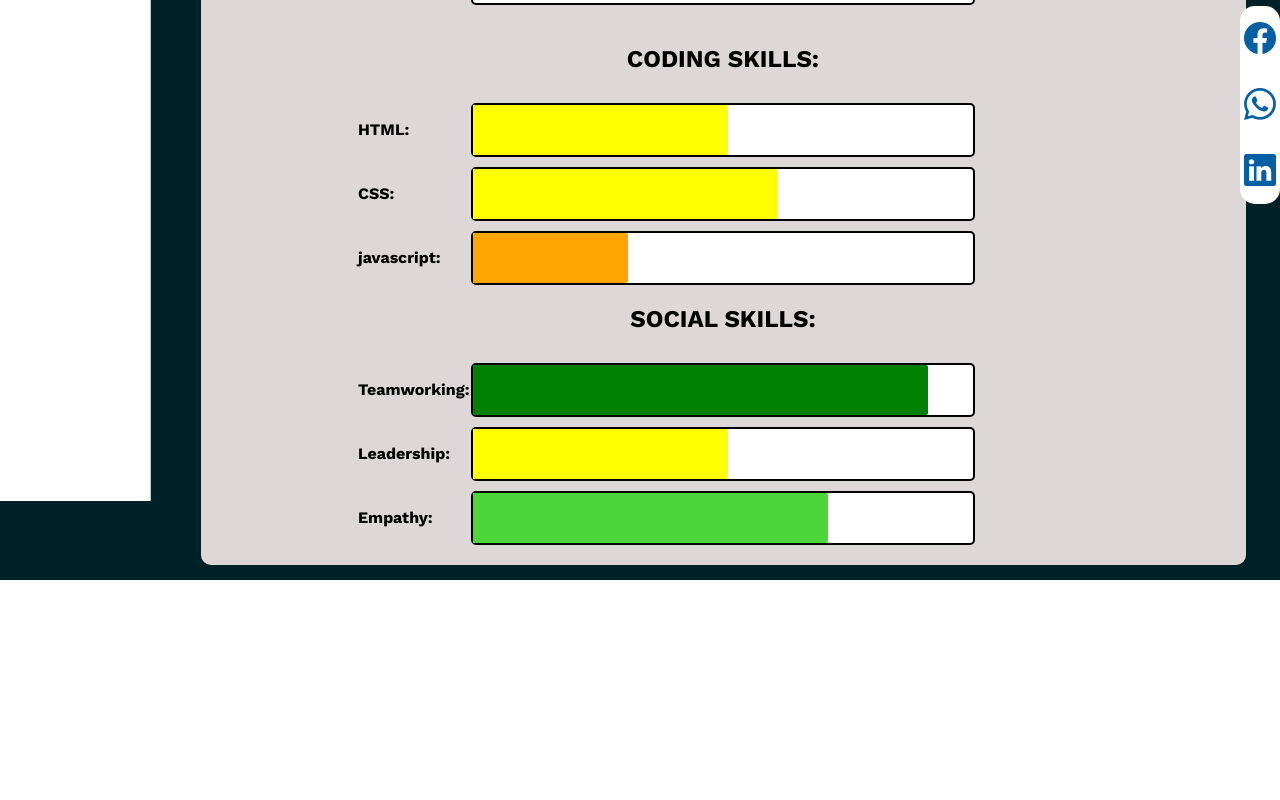
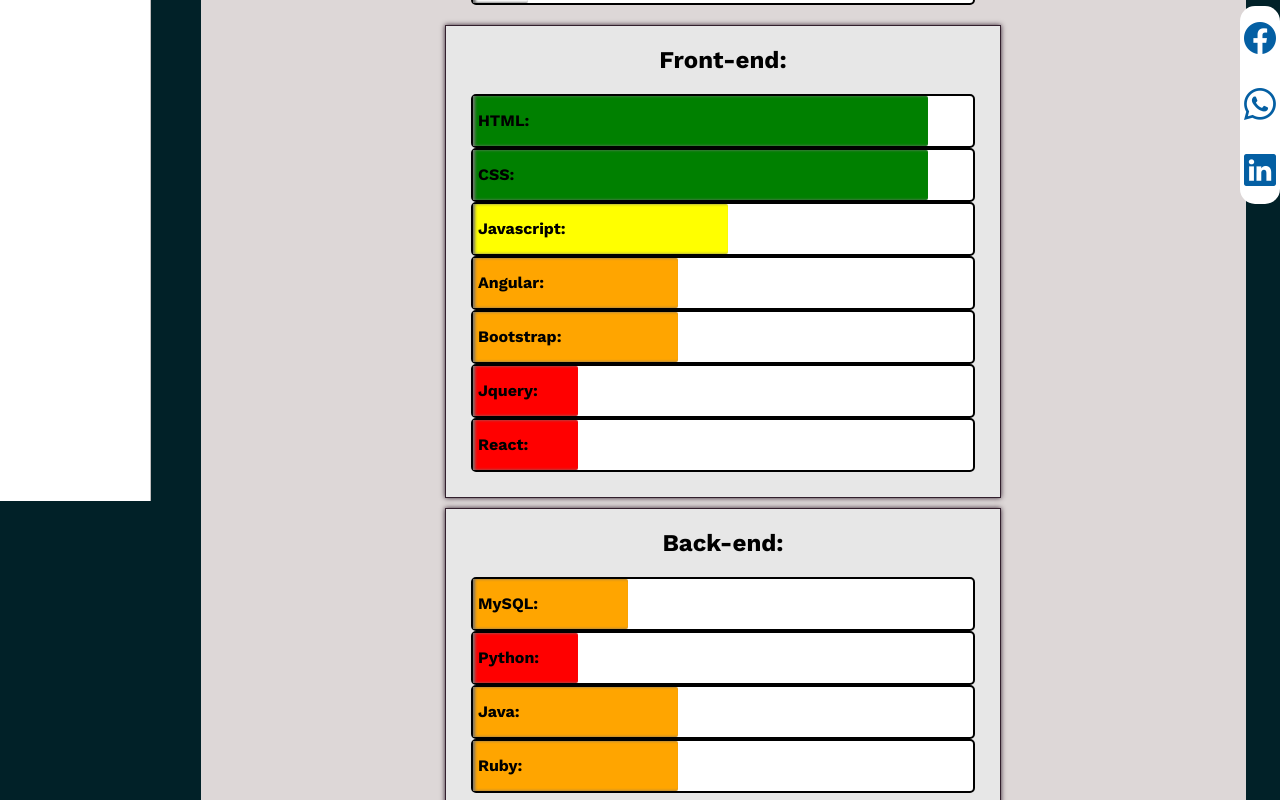
Before and after one commit to mehLabs/myPage, an Angular app: page /aptitudes in a window 1280 px wide. Shown: the part 300-1100 px from the top of the page. Before the commit the page ends 880 px from the top, so only its background shows below. Built offline with nearby package versions, Linux system fonts and the light colour scheme.

Commit message:
Created completly social component

```diff
--- a/src/app/app.component.css
+++ b/src/app/app.component.css
@@ -7,6 +7,7 @@
     --light-blue-color: #a7edfc;
     --bordeau-color: #321F2D;
     --light-pink-color: #DDD7D7;
+    --light-pink-bg: #e7e7e7;
     --skin-color: #E1B19B;
     --brown-color: #593E33;
 }
--- a/src/app/components/aptitudes/aptitudes.component.css
+++ b/src/app/components/aptitudes/aptitudes.component.css
@@ -1,11 +1,13 @@
 .container{
     min-height: 100vh;
+    max-width: 100vw;
 }
 
 .cover{
     background-color: var(--bordeau-color);
     height: 182px;
     width: 1045px;
+    max-width: 100vw;
 }
 
 .title-name h1{
@@ -20,6 +22,7 @@
     flex-direction: column;
     align-items: center;
     width: 1045px;
+    max-width: 100vw;
     min-height: 600px;
     border-radius: 0 0 10px 10px;
     background-color: var(--light-pink-color);
@@ -42,6 +45,9 @@
     display: flex;
     flex-direction: column;
     justify-content: center;
+    max-width: 100vw;
+
+    user-select: none;
 }
 
 
@@ -53,6 +59,7 @@
     border-radius: 5px;
     border: 2px solid black;
     flex-direction: row;
+    max-width: 80vw;
 }
 
 :host ::ng-deep .bar0{
@@ -67,7 +74,10 @@
     justify-content: left;
     height: 50px;
     width: 50px;
+    max-width: calc(80vw - 5px);
     border-radius: 0 2px 2px 0;
+    box-shadow: inset 2px 0px 3px rgb(116, 116, 116);
+
 }
 .bar .min{
     background-color: aqua;
@@ -149,8 +159,19 @@
     flex-direction: column;
     min-width: 300px;
     min-height: 100px;
+    user-select: none;
 }
 
-@media screen and (max-width:1145px) {
+@media screen and (max-width:1185px) {
+    .title-name h1{
+        padding: 0;
+    }
+    .cover{
+        height: 100px;
+    }
+    .title-name{
+        display: flex;
+        justify-content: center;
+    }
 
 }
--- a/src/app/components/aptitudes/coding/coding.component.css
+++ b/src/app/components/aptitudes/coding/coding.component.css
@@ -1,7 +1,7 @@
 span.text{
     font-weight: bold;
-    position: absolute;
-    transform: translateX(-120px);
+    position: relative;
+    margin-right: 30px;
 }
 .container{
     display: flex;
@@ -10,6 +10,21 @@
     gap:10px;
 }
 
+.front-end{
+    padding:0 25px 25px 25px;
+}
+.back-end{
+    padding:0 25px 25px 25px;
+}
+
 .bar .sq{
     opacity: 1;
 }
+
+@media screen and (max-width: 1145px) {
+    span.text{
+        transform: translateX(0);
+    }
+    .bar{height: 30px;}
+    .sq{height: 30px;}
+}
--- a/src/app/components/aptitudes/coding/coding.component.html
+++ b/src/app/components/aptitudes/coding/coding.component.html
@@ -1,12 +1,42 @@
 <div class="container">
-    <h2>CODING SKILLS:</h2>
-    <div class="bar bar0">
-        <div class="sq len5"><span class="text">HTML:</span></div>
+    <div class="front-end border">
+        <h2>Front-end:</h2>
+        <div class="bar bar0">
+            <div class="sq len9"><span class="text">HTML:</span></div>
+        </div>
+        <div class="bar bar0">
+            <div class="sq len9"><span class="text">CSS:</span></div>
+        </div>
+        <div class="bar bar0">
+            <div class="sq len5"><span class="text">Javascript:</span></div>
+        </div>
+        <div class="bar bar0">
+            <div class="sq len4"><span class="text">Angular:</span></div>
+        </div>
+        <div class="bar bar0">
+            <div class="sq len4"><span class="text">Bootstrap:</span></div>
+        </div>
+        <div class="bar bar0">
+            <div class="sq len2"><span class="text">Jquery:</span></div>
+        </div>
+        <div class="bar bar0">
+            <div class="sq len2"><span class="text">React:</span></div>
+        </div>
     </div>
-    <div class="bar bar0">
-        <div class="sq len6"><span class="text">CSS:</span></div>
-    </div>
-    <div class="bar bar0">
-        <div class="sq len3"><span class="text">javascript:</span></div>
+
+    <div class="back-end border">
+        <h2>Back-end:</h2>
+        <div class="bar bar0">
+            <div class="sq len3"><span class="text">MySQL:</span></div>
+        </div>
+        <div class="bar bar0">
+            <div class="sq len2"><span class="text">Python:</span></div>
+        </div>
+        <div class="bar bar0">
+            <div class="sq len4"><span class="text">Java:</span></div>
+        </div>
+        <div class="bar bar0">
+            <div class="sq len4"><span class="text">Ruby:</span></div>
+        </div>
     </div>
 </div>
--- a/src/app/components/aptitudes/social/social.component.css
+++ b/src/app/components/aptitudes/social/social.component.css
@@ -1,7 +1,7 @@
 span.text{
     font-weight: bold;
-    position: absolute;
-    transform: translateX(-120px);
+    position: relative;
+    margin-right: 20px;
 }
 .container{
     display: flex;
@@ -13,3 +13,8 @@
 .bar .sq{
     opacity: 1;
 }
+
+.social-skills{
+    padding: 0 25px 25px 25px;
+    margin-top: 10px;
+}
--- a/src/app/components/aptitudes/social/social.component.html
+++ b/src/app/components/aptitudes/social/social.component.html
@@ -1,4 +1,5 @@
 <div class="container">
+    <div class="social-skills border">
         <h2>SOCIAL SKILLS:</h2>
         <div class="bar bar0">
             <div class="sq len9"><span class="text">Teamworking:</span></div>
@@ -10,3 +11,4 @@
             <div class="sq len7"><span class="text">Empathy:</span></div>
         </div>
     </div>
+</div>
--- a/src/app/components/profile/profile.component.css
+++ b/src/app/components/profile/profile.component.css
@@ -89,10 +89,7 @@
     text-align: center;
 }
 
-.border{
-    border: 1px solid var(--bordeau-color);
-    box-shadow: 0 0 5px var(--bordeau-color);
-}
+
 
 @media screen and (max-width:1145px) {
     .profile{
--- a/src/styles.css
+++ b/src/styles.css
@@ -8,3 +8,14 @@
     font-family: 'Work Sans', sans-serif;
     overflow-x: hidden;
 }
+
+
+.border{
+    border: 1px solid var(--bordeau-color);
+    box-shadow: 0 0 5px var(--bordeau-color);
+    background-color: var(--light-pink-bg);
+}
+
+.border:hover{
+    box-shadow: 0 0 20px goldenrod;
+}
```
Lines whose indentation alone changed are shown as unchanged.
